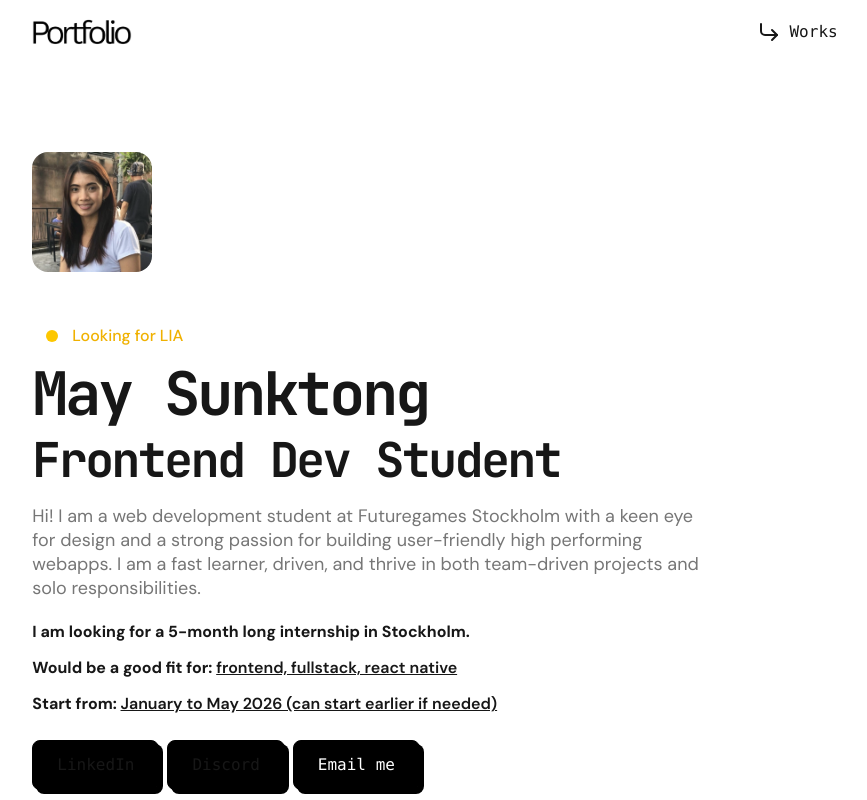
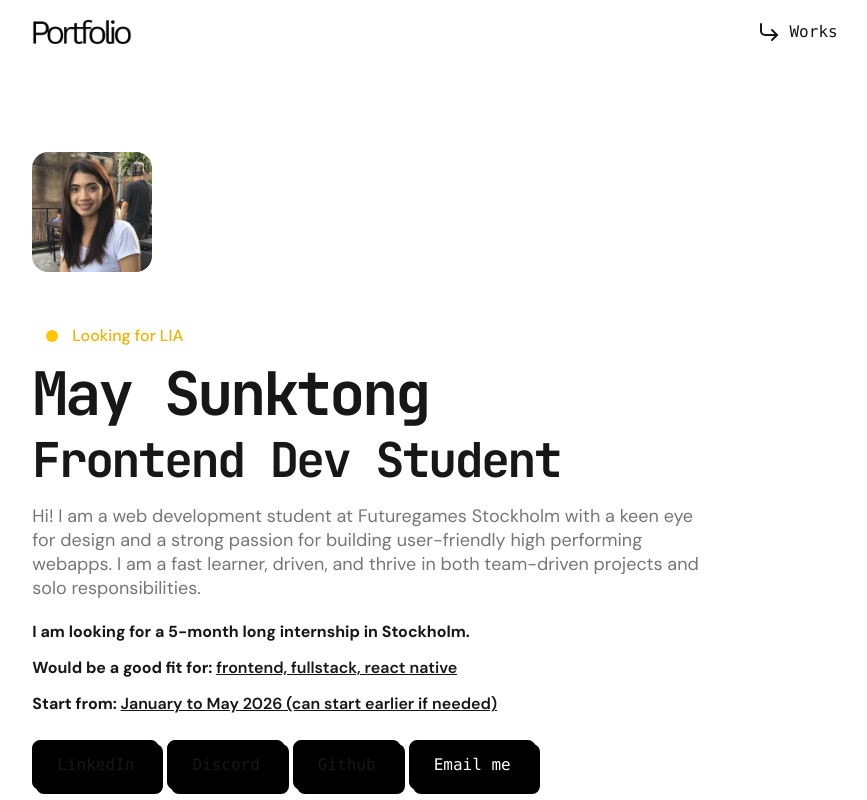
Before and after one commit to maysunktong/portfolio, a Next.js app: page / in a window 1280 px wide. Shown: the top 800 px of the page, without its empty margins (197-1064 px from the left). Built offline with nearby package versions, Linux system fonts and the light colour scheme.

Commit message:
Add github button, pass state to form

```diff
--- a/components/EmailForm.tsx
+++ b/components/EmailForm.tsx
@@ -1,13 +1,12 @@
 "use client";
 
-import React, { useState } from "react";
+import React, { ReactElement, useState } from "react";
 import { X } from "lucide-react";
 
-export default function EmailForm() {
+export default function EmailForm({ onClose }: { onClose: () => void }) {
   const [sender, setSender] = useState("");
   const [subject, setSubject] = useState("");
   const [body, setBody] = useState("");
-  const [isOpen, setIsOpen] = useState(true);
 
   const handleSend = () => {
     const recipient = "suras.sunktong@gmail.com";
@@ -17,8 +16,6 @@ export default function EmailForm() {
     window.open(gmailLink, "_blank");
   };
 
-  if (!isOpen) return null;
-
   return (
     <div className="fixed z-100 bottom-4 right-4 w-96 bg-foreground rounded-2xl shadow-2xl border border-gray-200 p-6 animate-slide-up text-black">
       {/* Header */}
@@ -26,7 +23,7 @@ export default function EmailForm() {
         <h2 className="text-lg font-semibold">Send Email</h2>
         <button
           type="button"
-          onClick={() => setIsOpen(false)}
+          onClick={onClose}
           className="p-1 rounded-full hover:bg-gray-100"
         >
           {""}
--- a/components/HeroBanner.tsx
+++ b/components/HeroBanner.tsx
@@ -11,6 +11,7 @@ export default function HeroBanner() {
   return (
     <section className="w-full md:w-3/4 lg:w-full py-22 flex flex-col lg:flex-row gap-8">
       <div className="flex-1">
+        {/* Profile + Intro */}
         <div className="pb-6 flex justify-start items-center">
           <ProfileImage />
         </div>
@@ -44,6 +45,8 @@ export default function HeroBanner() {
             </span>
           </p>
         </div>
+
+        {/* Buttons */}
         <div className="flex flex-wrap gap-2">
           <MenuButton
             href="https://www.linkedin.com/in/may-sunktong-276b53143/"
@@ -57,6 +60,12 @@ export default function HeroBanner() {
             bg="black"
             textColor="white"
           />
+          <MenuButton
+            href="https://github.com/maysunktong"
+            label="Github"
+            bg="black"
+            textColor="white"
+          />
           <button
             type="button"
             onClick={() => setShowEmailForm(!showEmailForm)}
@@ -66,9 +75,11 @@ export default function HeroBanner() {
           </button>
         </div>
       </div>
+
+      {/* Email form */}
       {showEmailForm && (
         <div className="fixed bottom-4 right-4 z-[9999]">
-          <EmailForm />
+          <EmailForm onClose={() => setShowEmailForm(!showEmailForm)} />
         </div>
       )}
     </section>
```
